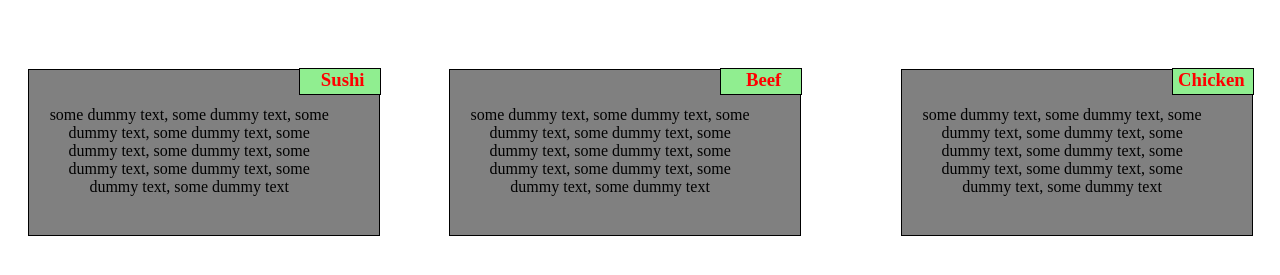
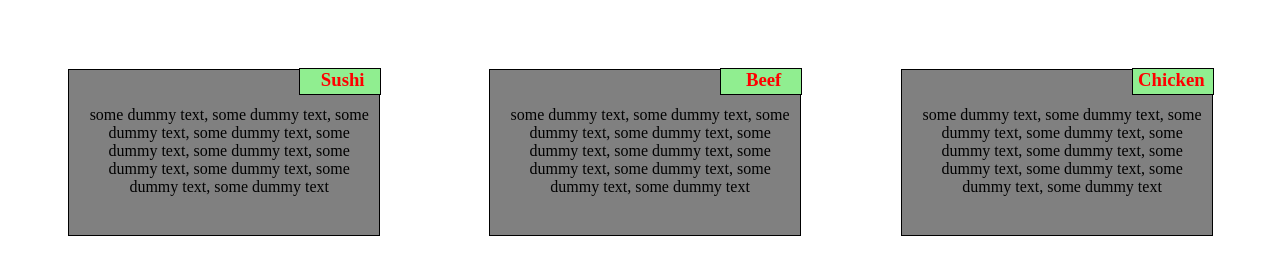
Before and after one commit to amna4623/coursera-test, a plain HTML site: page Mod2_solution/index.html in a window 1280 px wide. Shown: the part 61-336 px from the top of the page. Drawn offline with Linux system fonts and the light colour scheme.

Commit message:
My First Assignment.

```diff
--- a/Mod2_solution/style.css
+++ b/Mod2_solution/style.css
@@ -39,7 +39,7 @@ h3 {
   position: static;
   border: 1px solid black;
   background-color: grey;
-  width: 350px;
+  width: 310px;
   height: 165px;
   margin: 50px;
 }
@@ -47,7 +47,7 @@ h3 {
 .Beef {
   border: 1px solid black;
   background-color: grey;
-  width: 350px;
+  width: 310px;
   height: 165px;
   margin: 50px;
   position: static;
@@ -56,7 +56,7 @@ h3 {
 .Sushi {
   border: 1px solid black;
   background-color: grey;
-  width: 350px;
+  width: 310px;
   height: 165px;
   margin: 50px;
   position: static;
```
